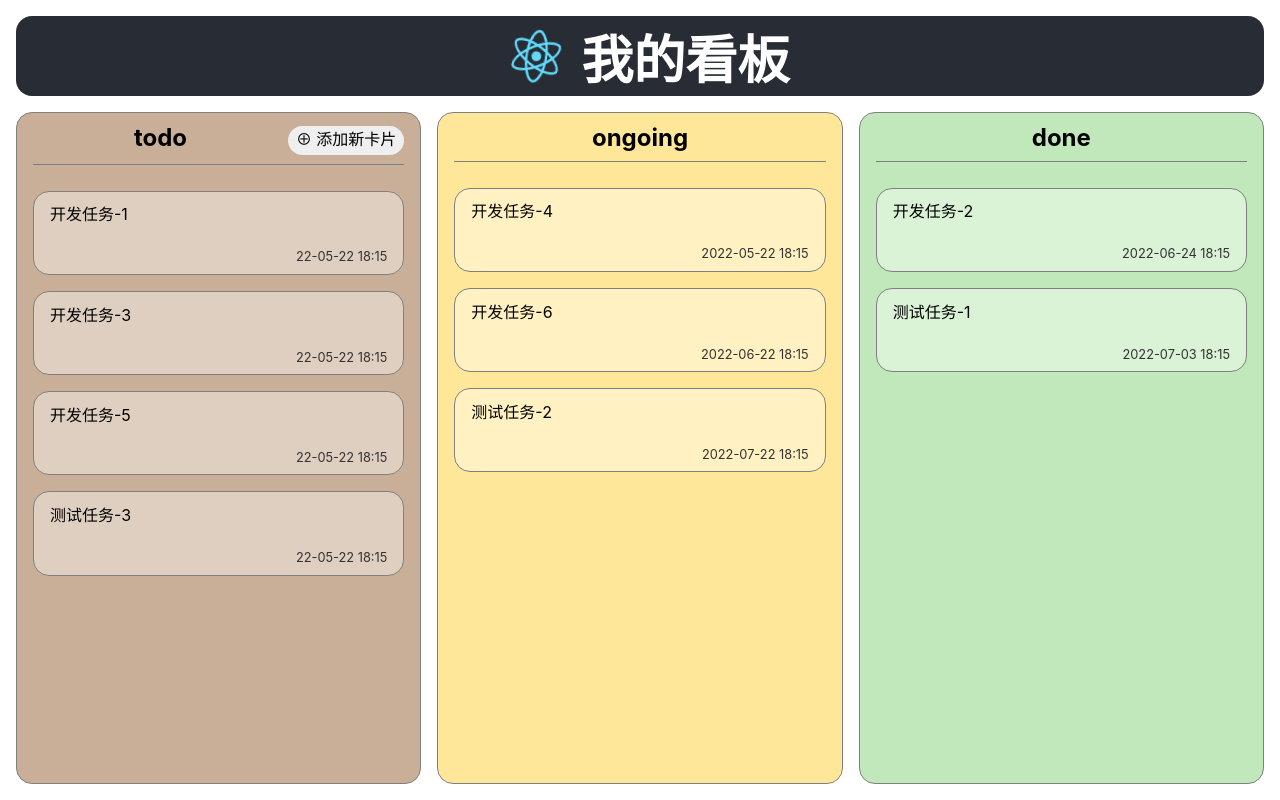
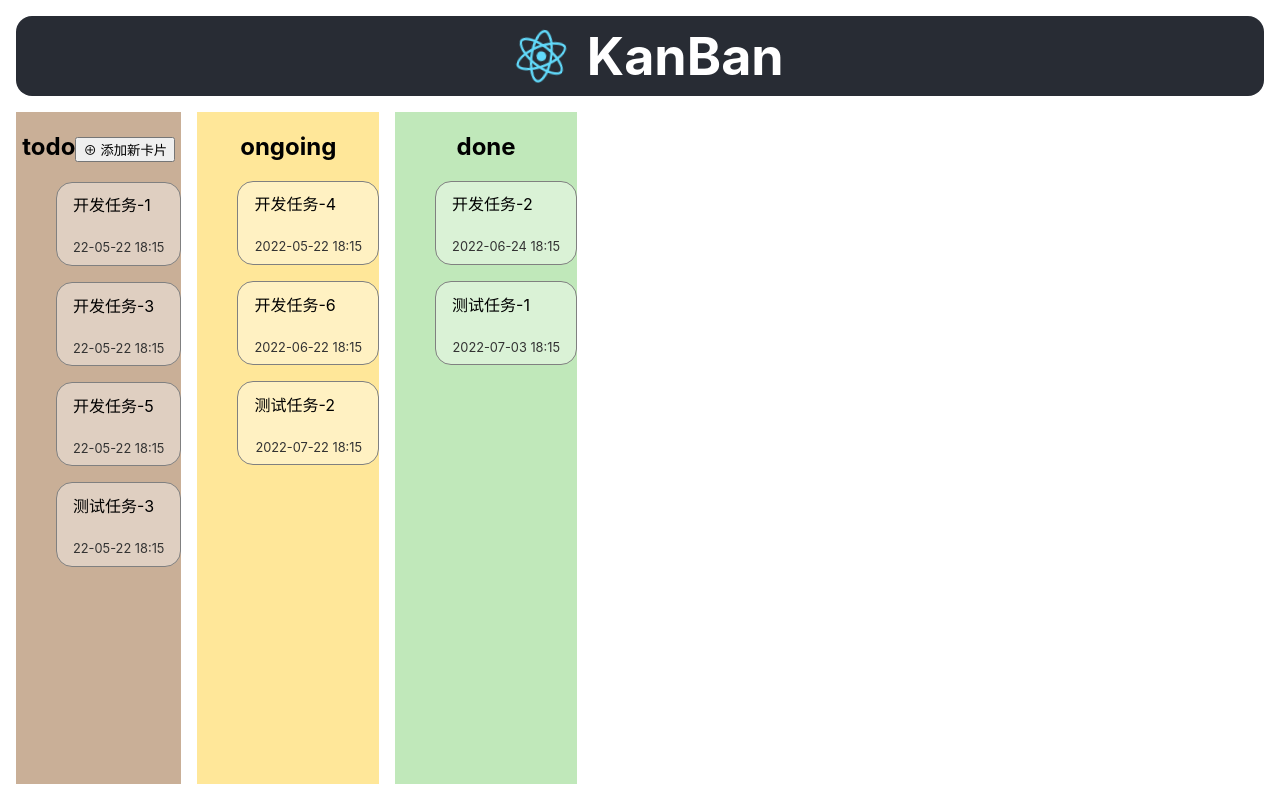
Before and after one commit to TanGuangZhi/ModernReactWeb, a React (Create React App) app in the folder oh-my-kanban/: page / in a window 1280 px wide. Built offline with nearby package versions, Linux system fonts and the light colour scheme.

Commit message:
feat(): css-in-js

```diff
--- a/oh-my-kanban/package.json
+++ b/oh-my-kanban/package.json
@@ -3,6 +3,7 @@
   "version": "0.1.0",
   "private": true,
   "dependencies": {
+    "@emotion/react": "^11.10.4",
     "@testing-library/jest-dom": "^5.16.5",
     "@testing-library/react": "^13.4.0",
     "@testing-library/user-event": "^13.5.0",
--- a/oh-my-kanban/src/App.css
+++ b/oh-my-kanban/src/App.css
@@ -53,7 +53,7 @@
   margin: 0 1rem 1rem;
 }
 
-.kanban-column {
+/* .kanban-column {
   flex: 1 1;
   display: flex;
   flex-direction: column;
@@ -84,7 +84,7 @@
   margin: 1rem;
   padding: 0;
   overflow: auto;
-}
+} */
 
 .column-todo {
   background-color: #c9af97;
--- a/oh-my-kanban/src/App.js
+++ b/oh-my-kanban/src/App.js
@@ -1,6 +1,8 @@
+/** @jsxImportSource @emotion/react  */
 import React, { useState, useRef, useEffect } from "react";
 import logo from "./logo.svg";
 import "./App.css";
+import { css } from "@emotion/react";
 
 function App() {
   const [showAdd, setShowAdd] = useState(false);
@@ -55,13 +57,54 @@ function App() {
   };
 
   const KanbanBoard = ({ children }) => (
-    <main className="kanban-board">{children}</main>
+    // <main className="kanban-board">{children}</main>
+    <main
+      css={css`
+        flex: 10;
+        display: flex;
+        flex-direction: row;
+        gap: 1rem;
+        margin: 0 1rem 1rem;
+      `}
+    >
+      {children}
+    </main>
   );
 
   const KanbanColumn = ({ children, className, title }) => {
     const combinedClassName = `kanban-column ${className}`;
     return (
-      <section className={combinedClassName}>
+      <section
+        // className={className}
+        className={combinedClassName}
+        // css={css`
+        //   flex: 1 1;
+        //   display: flex;
+        //   flex-direction: column;
+        //   border: 1px solid gray;
+        //   border-radius: 1rem;
+        //   & > h2 {
+        //     margin: 0.6rem 1rem;
+        //     padding-bottom: 0.6rem;
+        //     border-bottom: 1px solid gray;
+        //     & > button {
+        //       float: right;
+        //       margin-top: 0.2rem;
+        //       padding: 0.2rem 0.5rem;
+        //       border: 0;
+        //       border-radius: 1rem;
+        //       height: 1.8rem;
+        //       line-height: 1rem;
+        //       font-size: 1rem;
+        //     }
+        //   }
+        //   & > ul {
+        //     margin: 0.6rem 1rem;
+        //     padding-bottom: 0.6rem;
+        //     border-bottom: 1px solid gray;
+        //   }
+        // `}
+      >
         <h2>{title}</h2>
         <ul>{children}</ul>
       </section>
@@ -76,7 +119,7 @@ function App() {
   return (
     <div className="App">
       <header className="App-header">
-        <h1>我的看板</h1>
+        <h1>KanBan</h1>
         <img src={logo} className="App-logo" alt="logo" />
       </header>
 
```
Also changed, not shown: 2 other files (tests, documents, lock files or other folders).
